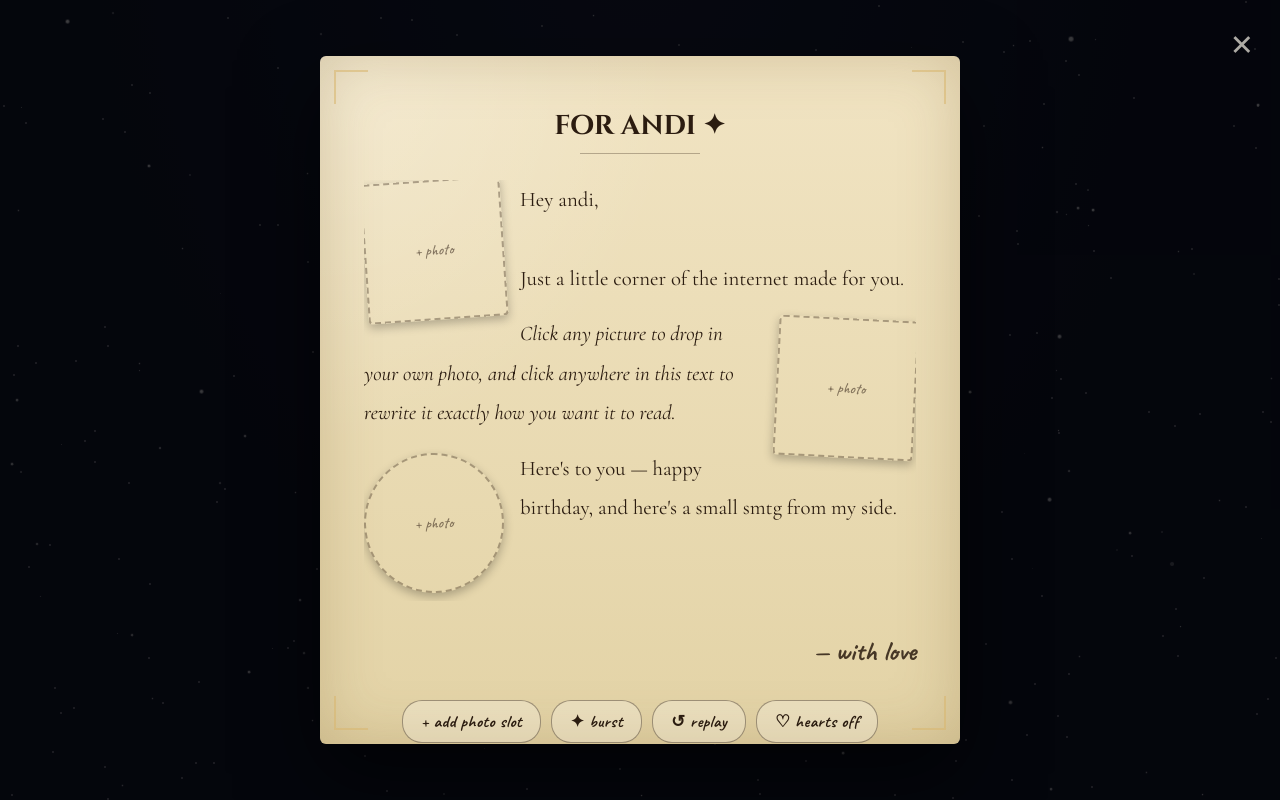
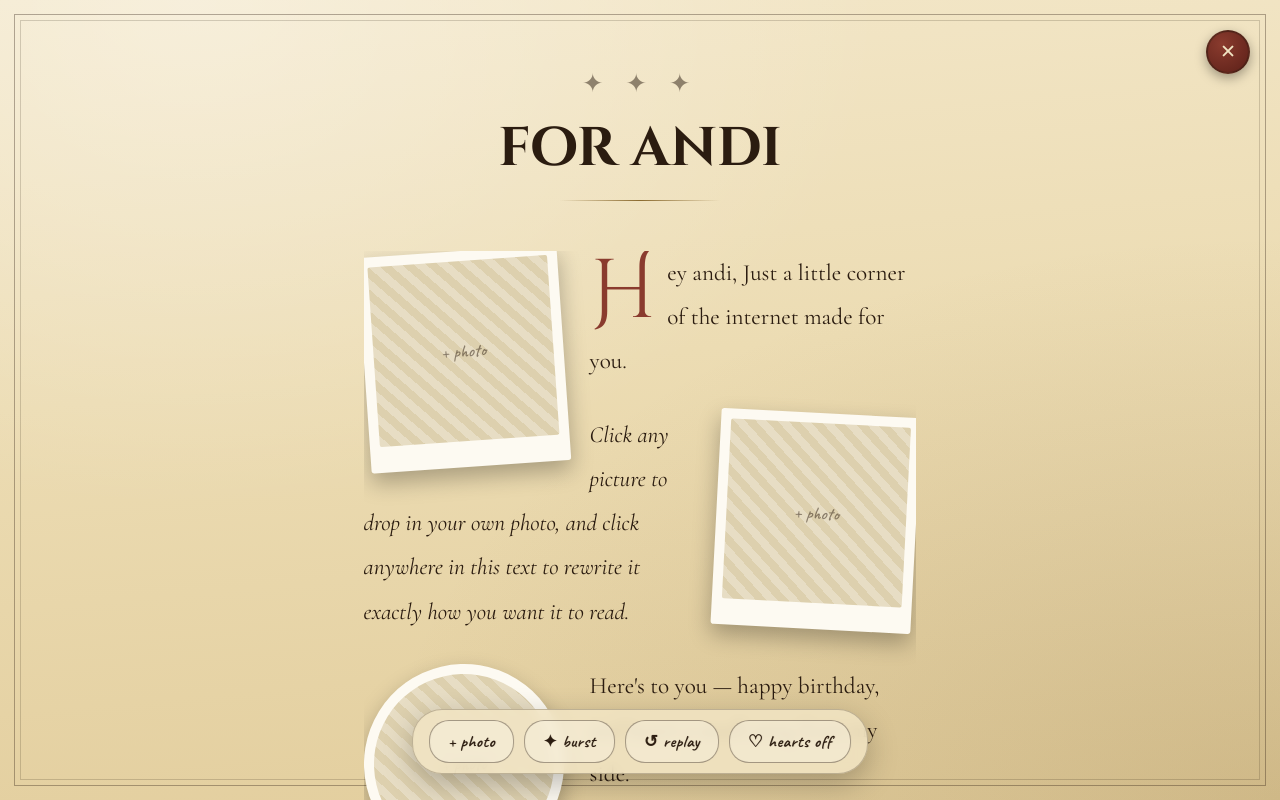
Before and after one commit to arvind88765/birthydayy, a Next.js app: page / in a window 1280 px wide. Both pictures are taken after a click on the button "click me ✦". Built offline with nearby package versions, Linux system fonts and the light colour scheme.

Commit message:
Full-screen letter (no modal card): drop-cap intro, polaroid photos, wax-seal close, curtain reveal

```diff
--- a/app/components/AndiGift.jsx
+++ b/app/components/AndiGift.jsx
@@ -11,7 +11,6 @@
 
 export default function AndiGift() {
   const skyRef = useRef(null)
-  const scrollElRef = useRef(null)
   const [open, setOpen] = useState(false)
   const [unroll, setUnroll] = useState(false)
   const [slots, setSlots] = useState([
@@ -256,22 +255,34 @@
           60% { opacity: 1; }
           100% { transform: scaleY(1); opacity: 1; }
         }
+        @keyframes andi-reveal {
+          0% { clip-path: inset(0 0 100% 0); }
+          100% { clip-path: inset(0 0 0% 0); }
+        }
+        @keyframes andi-riseIn {
+          from { opacity: 0; transform: translateY(22px); }
+          to { opacity: 1; transform: translateY(0); }
+        }
         .andi-btn { animation: andi-fadein 1.2s ease forwards, andi-wobble 3.2s ease-in-out infinite; animation-delay: 0.2s, 1.8s; }
         .andi-btn:hover { background: rgba(246,242,231,0.14) !important; box-shadow: 0 0 30px rgba(246,242,231,0.25); }
         .andi-btn:active { transform: scale(0.92) rotate(-3deg); }
-        .andi-imgSlot:hover { transform: scale(1.04); }
+        .andi-imgSlot:hover { transform: scale(1.06) !important; }
 
-        .andi-scroll { padding: 50px 44px 40px; }
-        .andi-imgSlot-float { width: 140px; height: 140px; }
-        .andi-body-text { font-size: 1.3rem; }
+        .andi-letter { padding: 64px 12vw 120px; }
+        .andi-imgSlot-float { width: 200px; }
+        .andi-body-text { font-size: 1.45rem; }
+        .andi-dropcap { font-size: 5.2rem; }
+        .andi-title { font-size: clamp(2.2rem, 6vw, 3.4rem); }
 
+        @media (max-width: 900px) {
+          .andi-letter { padding: 54px 8vw 130px; }
+          .andi-imgSlot-float { width: 150px; }
+        }
         @media (max-width: 640px) {
-          .andi-scroll { padding: 34px 20px 28px; }
-          .andi-imgSlot-float { width: 96px; height: 96px; }
-          .andi-body-text { font-size: 1.05rem; line-height: 1.75; }
-        }
-        @media (max-width: 400px) {
-          .andi-imgSlot-float { width: 78px; height: 78px; }
+          .andi-letter { padding: 44px 6vw 150px; }
+          .andi-imgSlot-float { width: 42vw; max-width: 190px; }
+          .andi-body-text { font-size: 1.15rem; line-height: 1.8; }
+          .andi-dropcap { font-size: 3.6rem; }
         }
       `}</style>
 
@@ -352,132 +363,111 @@
         </div>
       </div>
 
-      {/* Scroll overlay */}
+      {/* Full-screen letter — no card, no backdrop, the letter IS the screen */}
       {open && (
         <div
           style={{
             position: 'fixed',
             inset: 0,
             zIndex: 5,
-            display: 'flex',
-            alignItems: 'center',
-            justifyContent: 'center',
-            padding: 20,
-            background: 'rgba(5,6,12,0.75)',
+            overflowY: 'auto',
+            background:
+              "radial-gradient(ellipse at 15% 0%, rgba(255,255,255,0.35), transparent 45%), radial-gradient(ellipse at 100% 100%, rgba(120,90,40,0.18), transparent 50%), linear-gradient(175deg, #f3e7c9 0%, #ecdcb3 45%, #e2cd9c 100%)",
+            color: '#2b1c10',
+            animation: unroll ? 'andi-reveal 1s cubic-bezier(.6,0,.2,1) forwards' : 'none',
+            clipPath: unroll ? undefined : 'inset(0 0 100% 0)',
           }}
         >
+          {/* inset double-rule frame, letter-style */}
+          <div
+            style={{
+              position: 'fixed',
+              inset: 14,
+              border: '1px solid rgba(43,28,16,0.35)',
+              pointerEvents: 'none',
+              zIndex: 6,
+            }}
+          />
+          <div
+            style={{
+              position: 'fixed',
+              inset: 20,
+              border: '1px solid rgba(43,28,16,0.18)',
+              pointerEvents: 'none',
+              zIndex: 6,
+            }}
+          />
+
+          {/* wax-seal close button */}
           <button
             onClick={closeNote}
             aria-label="close"
             style={{
-              position: 'absolute',
-              top: 22,
-              right: 26,
-              background: 'none',
-              border: 'none',
-              color: '#f6f2e7',
-              fontSize: '1.8rem',
+              position: 'fixed',
+              top: 30,
+              right: 30,
+              width: 44,
+              height: 44,
+              borderRadius: '50%',
+              background: 'radial-gradient(circle at 35% 30%, #8a3b2e, #5c2018)',
+              border: '2px solid rgba(43,28,16,0.4)',
+              color: '#f1e4c3',
+              fontSize: '1.2rem',
+              fontFamily: "'Cinzel Decorative', serif",
               cursor: 'pointer',
-              opacity: 0.7,
               zIndex: 20,
+              boxShadow: '0 4px 12px rgba(0,0,0,0.35)',
             }}
           >
             ✕
           </button>
 
+          <div className="andi-letter" style={{ position: 'relative', zIndex: 7, maxWidth: 860, margin: '0 auto' }}>
             <div
-            ref={scrollElRef}
-            className="andi-scroll"
               style={{
-              position: 'relative',
-              maxWidth: 640,
-              width: '100%',
-              maxHeight: '86vh',
-              overflowY: 'auto',
-              background:
-                'radial-gradient(ellipse at top left, rgba(255,255,255,0.25), transparent 40%), linear-gradient(180deg, #f1e4c3 0%, #e3d3a6 100%)',
-              borderRadius: 6,
-              boxShadow: '0 30px 80px rgba(0,0,0,0.6), inset 0 0 60px rgba(120,90,40,0.25)',
-              color: '#2b1c10',
-              transformOrigin: 'top center',
-              animation: unroll ? 'andi-unroll 1.1s cubic-bezier(.4,0,.2,1) forwards' : 'none',
-              transform: unroll ? undefined : 'scaleY(0.05)',
-              opacity: unroll ? undefined : 0.4,
+                textAlign: 'center',
+                animation: unroll ? 'andi-riseIn 0.9s ease 0.35s both' : 'none',
+                opacity: unroll ? undefined : 0,
               }}
             >
-            {['tl', 'tr', 'bl', 'br'].map((c) => (
+              <div style={{ fontSize: '1.6rem', letterSpacing: '0.3em', opacity: 0.5, marginBottom: 6 }}>✦ ✦ ✦</div>
+              <h2 className="andi-title" style={{ fontFamily: "'Cinzel Decorative', serif", fontWeight: 700, margin: '0 0 10px 0' }}>
+                for andi
+              </h2>
+              <div style={{ width: 160, height: 1, background: 'linear-gradient(90deg, transparent, #8a6a2f, transparent)', margin: '0 auto 50px' }} />
+            </div>
+
+            {/* letter body with drop cap + floated polaroid photos */}
             <div
-                key={c}
               style={{
-                  position: 'absolute',
-                  width: 34,
-                  height: 34,
-                  border: '2px solid #d9b872',
-                  opacity: 0.6,
-                  top: c.includes('t') ? 14 : undefined,
-                  bottom: c.includes('b') ? 14 : undefined,
-                  left: c.includes('l') ? 14 : undefined,
-                  right: c.includes('r') ? 14 : undefined,
-                  borderRight: c.includes('r') ? '2px solid #d9b872' : 'none',
-                  borderLeft: c.includes('l') ? '2px solid #d9b872' : 'none',
-                  borderTop: c.includes('t') ? '2px solid #d9b872' : 'none',
-                  borderBottom: c.includes('b') ? '2px solid #d9b872' : 'none',
+                overflow: 'hidden',
+                animation: unroll ? 'andi-riseIn 0.9s ease 0.55s both' : 'none',
+                opacity: unroll ? undefined : 0,
               }}
-              />
-            ))}
+            >
+              {slots[0] && <Polaroid slot={slots[0]} onFile={(f) => handleFile(slots[0].id, f)} float="left" mr={26} mb={10} />}
 
-            <h2
+              <p className="andi-body-text" style={{ fontFamily: "'Cormorant Garamond', serif", lineHeight: 1.9, margin: 0 }}>
+                <span
+                  className="andi-dropcap"
                   style={{
                     fontFamily: "'Cinzel Decorative', serif",
-                fontSize: '1.7rem',
-                fontWeight: 700,
-                textAlign: 'center',
-                margin: '0 0 6px 0',
+                    float: 'left',
+                    lineHeight: 0.8,
+                    padding: '8px 10px 0 0',
+                    color: '#8a3b2e',
                   }}
                 >
-              for andi ✦
-            </h2>
-            <div style={{ width: 120, height: 1, background: '#2b1c10', opacity: 0.3, margin: '0 auto 26px' }} />
+                  H
+                </span>
+                <span contentEditable suppressContentEditableWarning spellCheck={false} style={{ outline: 'none' }}>
+                  {`ey andi,\n\nJust a little corner of the internet made for you.`}
+                </span>
+              </p>
 
-            {/* text with images floated inside it, like a scrapbook page */}
-            <div style={{ overflow: 'hidden' }}>
-              {slots[0] && (
-                <label
-                  className="andi-imgSlot andi-imgSlot-float"
-                  style={{ ...floatSlotStyle(slots[0]), float: 'left', marginRight: 16, marginBottom: 8 }}
-                >
-                  {!slots[0].img && <span style={{ padding: 6 }}>+ photo</span>}
-                  <input type="file" accept="image/*" onChange={(e) => handleFile(slots[0].id, e.target.files[0])} style={fileInputStyle} />
-                </label>
-              )}
+              {slots[1] && <Polaroid slot={slots[1]} onFile={(f) => handleFile(slots[1].id, f)} float="right" ml={26} mt={30} mb={10} />}
 
-              <div
-                contentEditable
-                suppressContentEditableWarning
-                spellCheck={false}
-                className="andi-body-text"
-                style={{
-                  fontFamily: "'Cormorant Garamond', serif",
-                  lineHeight: 1.9,
-                  textAlign: 'left',
-                  outline: 'none',
-                  whiteSpace: 'pre-wrap',
-                }}
-              >
-                {`Hey andi,\n\nJust a little corner of the internet made for you.`}
-              </div>
-
-              {slots[1] && (
-                <label
-                  className="andi-imgSlot andi-imgSlot-float"
-                  style={{ ...floatSlotStyle(slots[1]), float: 'right', marginLeft: 16, marginTop: 20, marginBottom: 8 }}
-                >
-                  {!slots[1].img && <span style={{ padding: 6 }}>+ photo</span>}
-                  <input type="file" accept="image/*" onChange={(e) => handleFile(slots[1].id, e.target.files[0])} style={fileInputStyle} />
-                </label>
-              )}
-
-              <div
+              <p
                 contentEditable
                 suppressContentEditableWarning
                 spellCheck={false}
@@ -486,50 +476,30 @@
                   fontFamily: "'Cormorant Garamond', serif",
                   fontStyle: 'italic',
                   lineHeight: 1.9,
-                  textAlign: 'left',
                   outline: 'none',
-                  whiteSpace: 'pre-wrap',
-                  marginTop: 16,
+                  marginTop: 30,
                 }}
               >
                 {`Click any picture to drop in your own photo, and click anywhere in this text to rewrite it exactly how you want it to read.`}
-              </div>
+              </p>
 
-              {slots[2] && (
-                <label
-                  className="andi-imgSlot andi-imgSlot-float"
-                  style={{ ...floatSlotStyle(slots[2]), float: 'left', borderRadius: '50%', marginRight: 16, marginTop: 20, marginBottom: 8 }}
-                >
-                  {!slots[2].img && <span style={{ padding: 6 }}>+ photo</span>}
-                  <input type="file" accept="image/*" onChange={(e) => handleFile(slots[2].id, e.target.files[0])} style={fileInputStyle} />
-                </label>
-              )}
+              {slots[2] && <Polaroid slot={slots[2]} onFile={(f) => handleFile(slots[2].id, f)} float="left" round mr={26} mt={30} mb={10} />}
 
-              <div
+              <p
                 contentEditable
                 suppressContentEditableWarning
                 spellCheck={false}
                 className="andi-body-text"
-                style={{
-                  fontFamily: "'Cormorant Garamond', serif",
-                  lineHeight: 1.9,
-                  textAlign: 'left',
-                  outline: 'none',
-                  whiteSpace: 'pre-wrap',
-                  marginTop: 16,
-                }}
+                style={{ fontFamily: "'Cormorant Garamond', serif", lineHeight: 1.9, outline: 'none', marginTop: 30 }}
               >
                 {`Here's to you — happy birthday, and here's a small smtg from my side.`}
-              </div>
+              </p>
             </div>
 
             {slots.slice(3).length > 0 && (
-              <div style={{ display: 'flex', gap: 16, flexWrap: 'wrap', margin: '22px 0', justifyContent: 'center', clear: 'both' }}>
+              <div style={{ display: 'flex', gap: 24, flexWrap: 'wrap', margin: '36px 0', justifyContent: 'center', clear: 'both' }}>
                 {slots.slice(3).map((slot) => (
-                  <label key={slot.id} className="andi-imgSlot andi-imgSlot-float" style={floatSlotStyle(slot)}>
-                    {!slot.img && <span style={{ padding: 6 }}>+ photo</span>}
-                    <input type="file" accept="image/*" onChange={(e) => handleFile(slot.id, e.target.files[0])} style={fileInputStyle} />
-                  </label>
+                  <Polaroid key={slot.id} slot={slot} onFile={(f) => handleFile(slot.id, f)} />
                 ))}
               </div>
             )}
@@ -542,18 +512,38 @@
                 fontFamily: "'Caveat', cursive",
                 fontWeight: 700,
                 clear: 'both',
-                marginTop: 30,
+                marginTop: 50,
                 textAlign: 'right',
-                fontSize: '1.7rem',
+                fontSize: '2rem',
                 opacity: 0.85,
                 outline: 'none',
+                animation: unroll ? 'andi-riseIn 0.9s ease 0.75s both' : 'none',
               }}
             >
               — with love
             </div>
+          </div>
 
-            <div style={{ marginTop: 28, display: 'flex', gap: 10, justifyContent: 'center', flexWrap: 'wrap' }}>
-              <button onClick={addSlot} style={toolbarBtn}>+ add photo slot</button>
+          <div
+            style={{
+              position: 'fixed',
+              bottom: 26,
+              left: '50%',
+              transform: 'translateX(-50%)',
+              display: 'flex',
+              gap: 10,
+              justifyContent: 'center',
+              flexWrap: 'wrap',
+              zIndex: 20,
+              background: 'rgba(241,228,195,0.85)',
+              backdropFilter: 'blur(6px)',
+              padding: '10px 16px',
+              borderRadius: 30,
+              border: '1px solid rgba(43,28,16,0.25)',
+              boxShadow: '0 10px 30px rgba(0,0,0,0.25)',
+            }}
+          >
+            <button onClick={addSlot} style={toolbarBtn}>+ photo</button>
             <button onClick={burstConfetti} style={toolbarBtn}>✦ burst</button>
             <button onClick={replay} style={toolbarBtn}>↺ replay</button>
             <button onClick={() => setHearts((h) => !h)} style={toolbarBtn}>
@@ -561,9 +551,50 @@
             </button>
           </div>
         </div>
-        </div>
       )}
     </div>
+  )
+}
+
+function Polaroid({ slot, onFile, float, round, mr = 0, ml = 0, mt = 0, mb = 0 }) {
+  return (
+    <label
+      className="andi-imgSlot andi-imgSlot-float"
+      style={{
+        display: 'block',
+        float: float || undefined,
+        marginRight: mr,
+        marginLeft: ml,
+        marginTop: mt,
+        marginBottom: mb,
+        background: '#fdfaf2',
+        padding: round ? 10 : '10px 10px 26px 10px',
+        borderRadius: round ? '50%' : 3,
+        boxShadow: '0 10px 22px rgba(0,0,0,0.28)',
+        transform: `rotate(${slot.rot}deg)`,
+        cursor: 'pointer',
+        position: 'relative',
+        transition: 'transform 0.2s',
+      }}
+    >
+      <div
+        style={{
+          width: '100%',
+          aspectRatio: '1 / 1',
+          borderRadius: round ? '50%' : 2,
+          background: slot.img ? `url(${slot.img}) center/cover` : 'repeating-linear-gradient(45deg, #e7ddc4, #e7ddc4 8px, #ddd0ae 8px, #ddd0ae 16px)',
+          display: 'flex',
+          alignItems: 'center',
+          justifyContent: 'center',
+          fontFamily: "'Caveat', cursive",
+          color: 'rgba(43,28,16,0.5)',
+          fontSize: '1.1rem',
+        }}
+      >
+        {!slot.img && <span>+ photo</span>}
+      </div>
+      <input type="file" accept="image/*" onChange={(e) => onFile(e.target.files[0])} style={fileInputStyle} />
+    </label>
   )
 }
 
@@ -580,27 +611,4 @@
   letterSpacing: '0.03em',
 }
 
-function floatSlotStyle(slot) {
-  return {
-    border: '2px dashed rgba(43,28,16,0.35)',
-    borderRadius: 4,
-    display: 'flex',
-    alignItems: 'center',
-    justifyContent: 'center',
-    textAlign: 'center',
-    fontFamily: "'Caveat', cursive",
-    fontSize: '0.95rem',
-    color: 'rgba(43,28,16,0.55)',
-    cursor: 'pointer',
-    backgroundSize: 'cover',
-    backgroundPosition: 'center',
-    backgroundImage: slot?.img ? `url(${slot.img})` : undefined,
-    position: 'relative',
-    transform: `rotate(${slot?.rot || 0}deg)`,
-    boxShadow: '0 4px 10px rgba(0,0,0,0.25)',
-    overflow: 'hidden',
-    transition: 'transform 0.2s',
-  }
-}
-
 const fileInputStyle = { position: 'absolute', inset: 0, opacity: 0, cursor: 'pointer' }
```
Lines whose indentation alone changed are shown as unchanged.
